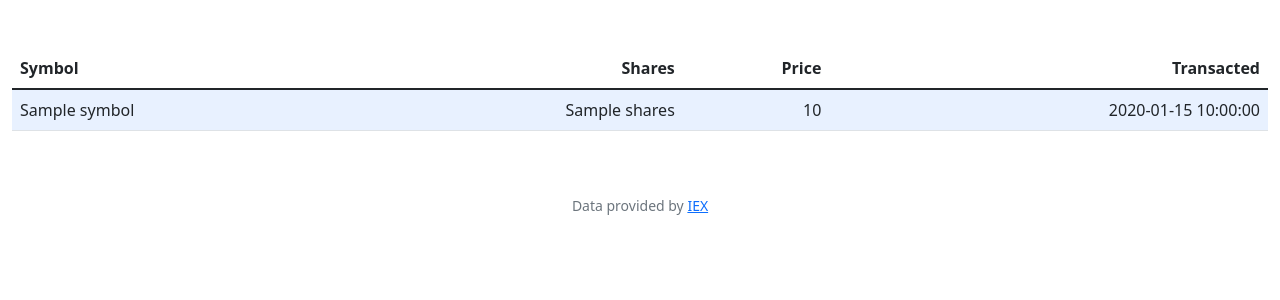
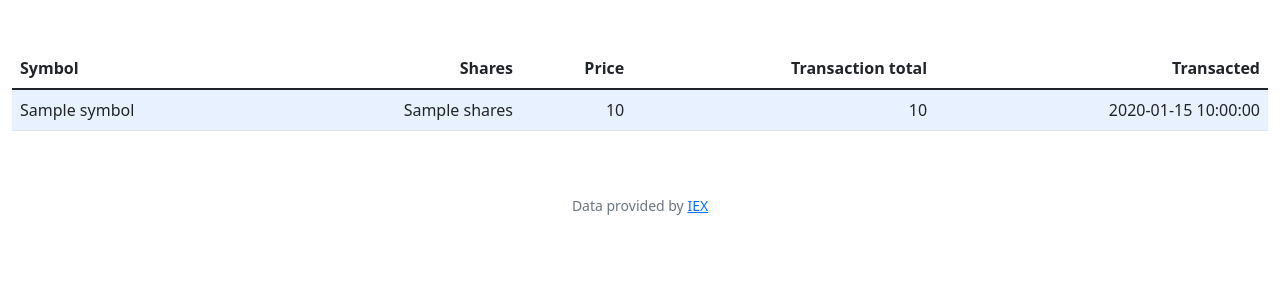
Before and after one commit to holyfatmama/Portfolio, a Flask app: template finance/templates/history.html in a window 1280 px wide. Shown: the part 66-366 px from the top of the page. Run offline with Flask 3, Linux system fonts and the light colour scheme; the template is opened without the code that fills it: most values are stand-ins (such as "Sample title", 1, 10 or a date in 2020); some libraries are stand-ins or nearby versions.

Commit message:
Sun, Nov 5, 2023, 2:55 AM +08:00

```diff
--- a/finance/app.py
+++ b/finance/app.py
@@ -100,7 +100,7 @@ def buy():
 def history():
     """Show history of transactions"""
     # look through each line of transaction where ? equals to username and display it
-    transactions = db.execute("SELECT * FROM transactions WHERE user_id = ?", session["user_id"])
+    transactions = db.execute("SELECT * FROM transactions WHERE user_id = ? ORDER BY timestamp DESC", session["user_id"])
 
     return render_template("history.html",  transactions = transactions)
 
--- a/finance/templates/history.html
+++ b/finance/templates/history.html
@@ -11,6 +11,7 @@
                 <th class="text-start">Symbol</th>
                 <th class="text-end">Shares</th>
                 <th class="text-end">Price</th>
+                <th class="text-end">Transaction total</th>
                 <th class="text-end">Transacted</th>
             </tr>
         </thead>
@@ -20,6 +21,7 @@
                 <td class="text-start">{{ transaction.symbol }}</td>
                 <td class="text-end">{{ transaction.shares }}</td>
                 <td class="text-end">{{ transaction.price }}</td>
+                <td class="text-end">{{ transaction.price * transaction.shares }}</td>
                 <td class="text-end">{{ transaction.timestamp }}</td>
             </tr>
             {% endfor %}
```
